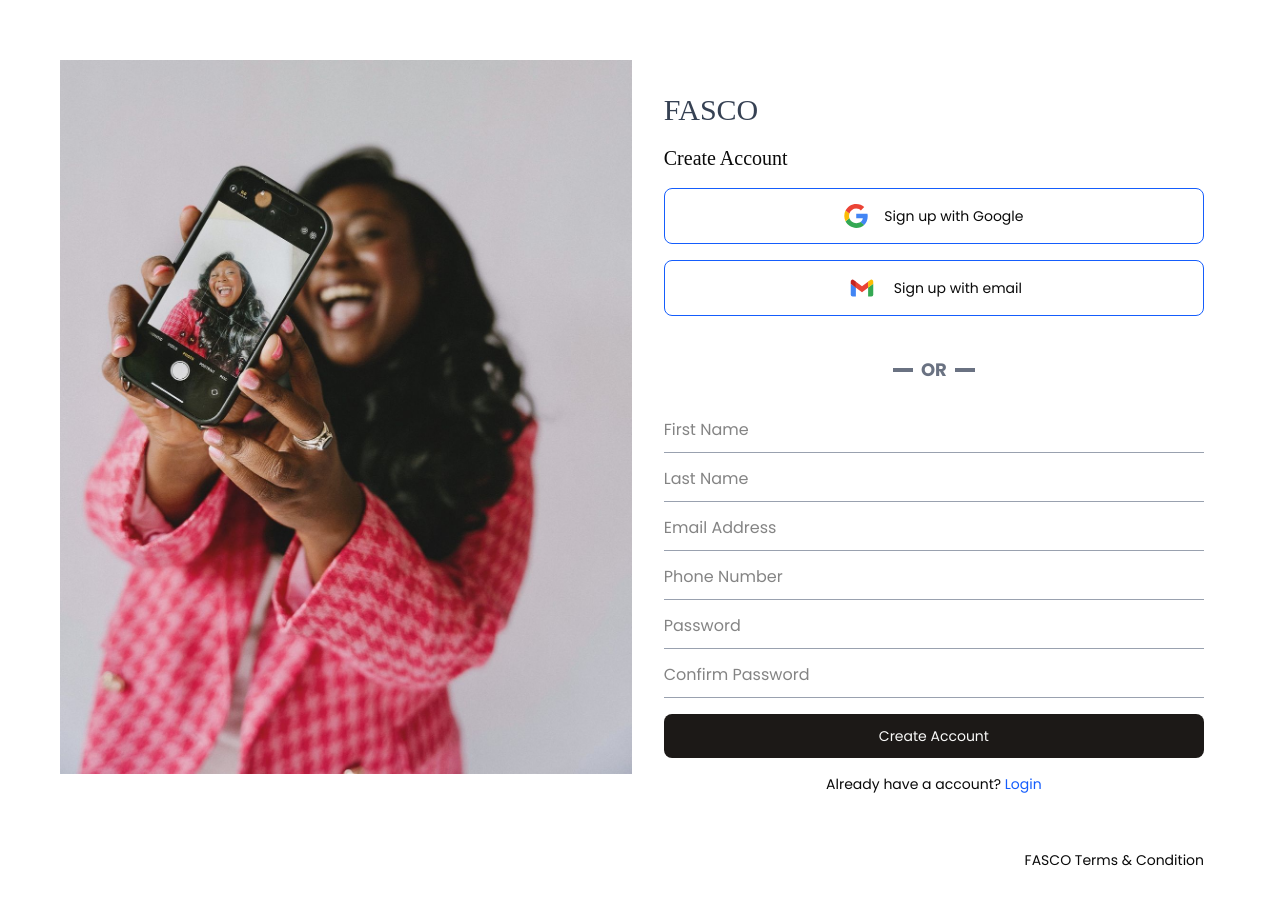
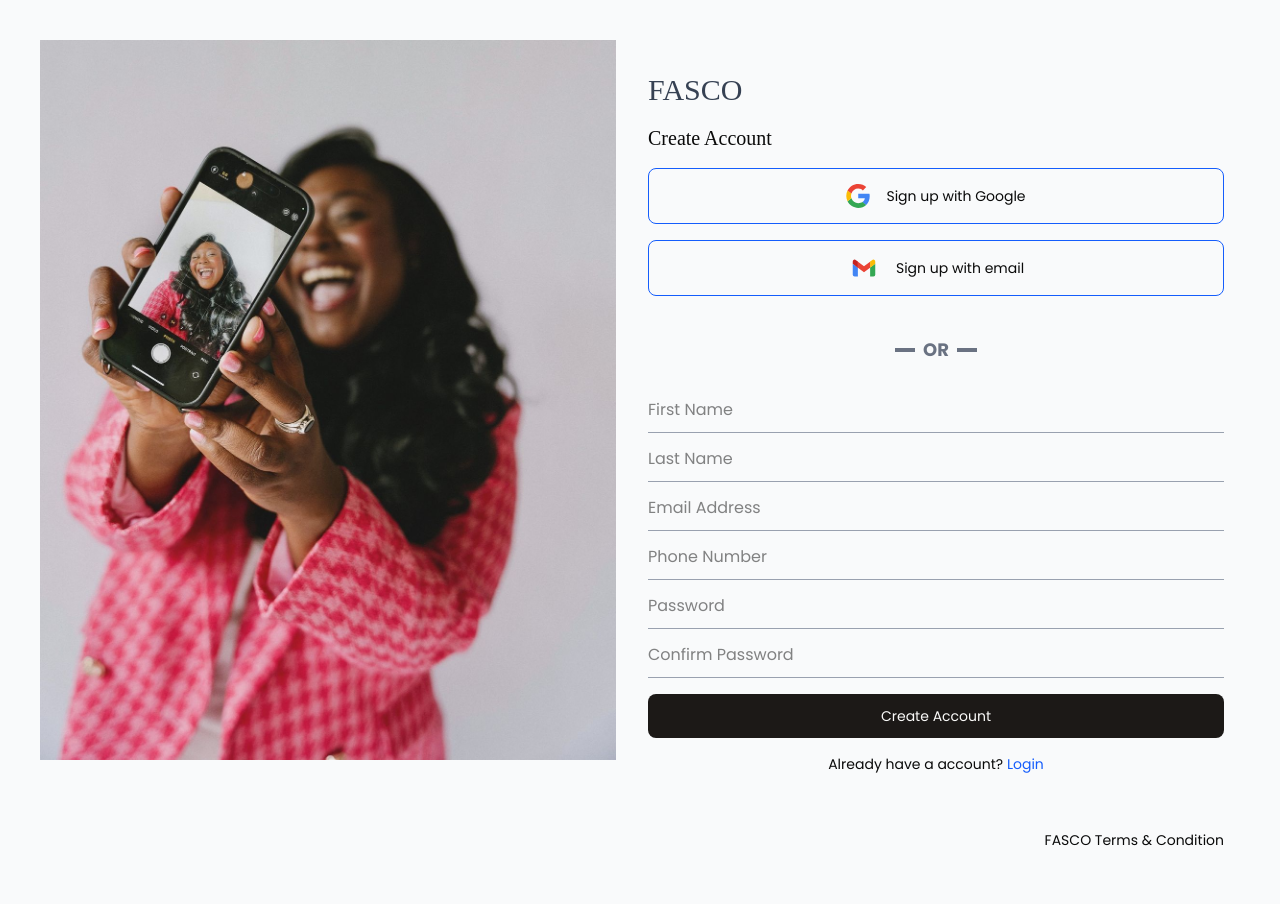
Before and after one commit to helzaaragao/FASCO-eCommerce-Store, a React (Vite) app in the folder frontend/: page /sign-up in a window 1280 px wide. Shown: the top 904 px of the page. Built offline with nearby package versions, Linux system fonts and the light colour scheme; a web font is replaced by a local one.

Commit message:
Sign-up Tailwind CSS

```diff
--- a/frontend/src/pages/_layout/auth.tsx
+++ b/frontend/src/pages/_layout/auth.tsx
@@ -2,7 +2,7 @@ import { Outlet } from "react-router";
 
 export function AuthLayout() {
     return(
-        <div className="lg:p-7">
+        <div className="bg-gray-50 min-h-screen flex items-center justify-center p-4">
              <Outlet></Outlet>
         </div>
     )
--- a/frontend/src/pages/auth/sign-up.tsx
+++ b/frontend/src/pages/auth/sign-up.tsx
@@ -40,11 +40,11 @@ export default function SignUp(){
             }
     }
     return(
-        <div className="p-8 md:flex items-start justify-center-safe gap-4 lg:flex">
-           <picture className="md:w-1/2 lg:w-1/2">
-                <img className="w-full h-9/10 md:" src="src/assets/signUp.jpg" alt="" />
+        <div className="p-4 lg:m-2 rounded-2xl md:items-start justify-center-safe gap-4 lg:flex lg:">
+           <picture className="flex-1">
+                <img className="" src="src/assets/signUp.jpg" alt="" />
            </picture>
-           <section className="p-4 md:w-1/2 lg:w-1/2">
+           <section className="p-4 flex-1">
                 <h1 className="mt-4 font-volkhov text-3xl text-gray-700">FASCO</h1>
                 <div className="mt-4">
                     <h2 className="font-volkhov text-xl">Create Account</h2>
@@ -109,3 +109,4 @@ export default function SignUp(){
         </div>
     )
 }
+// md:w-1/2 lg:w-1/2
```
Also changed, not shown: frontend/src/global.css (+10 -0 lines).
